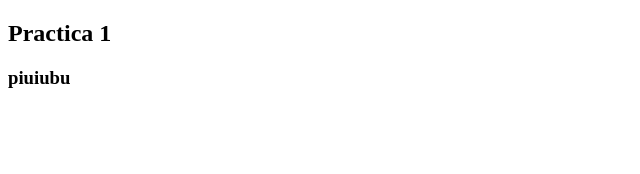
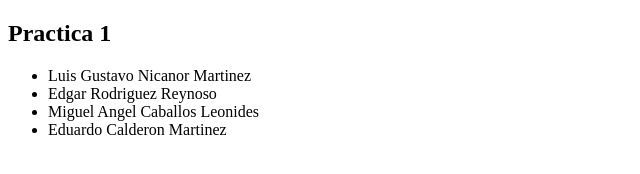
Before and after one commit to 31nic/practicajekins, a plain HTML site: page index.html in a window 1280 px wide. Shown: the whole page, without its empty margins (0-640 px from the left). Drawn offline with Linux system fonts and the light colour scheme.

Commit message:
Update index.html

```diff
--- a/index.html
+++ b/index.html
@@ -8,6 +8,12 @@
 </head>
 <body>
     <h2>Practica 1</h2>
-    <h3>piuiubu</h3>
+    <ul>
+        <li>Luis Gustavo Nicanor Martinez</li>
+        <li>Edgar Rodriguez Reynoso</li>
+        <li>Miguel Angel Caballos Leonides</li>
+        <li>Eduardo Calderon Martinez</li>
+    </ul>
+    <h3></h3>
 </body>
 </html>
```
